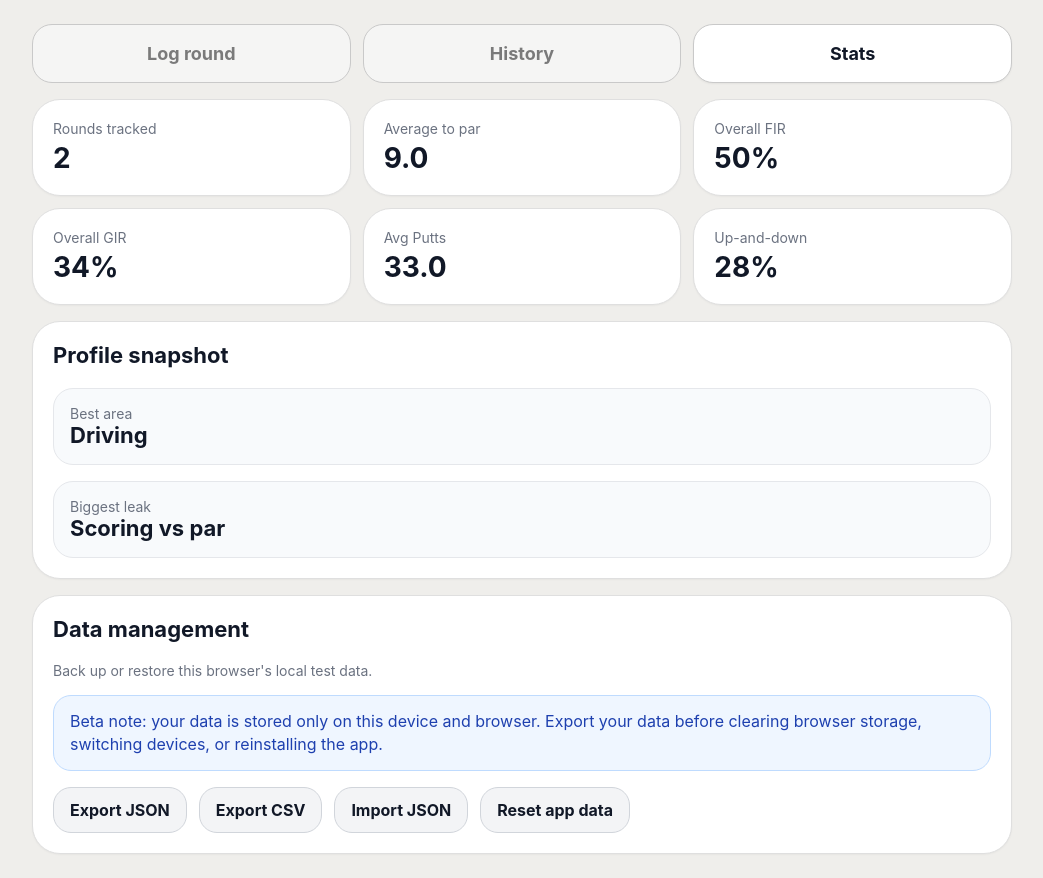
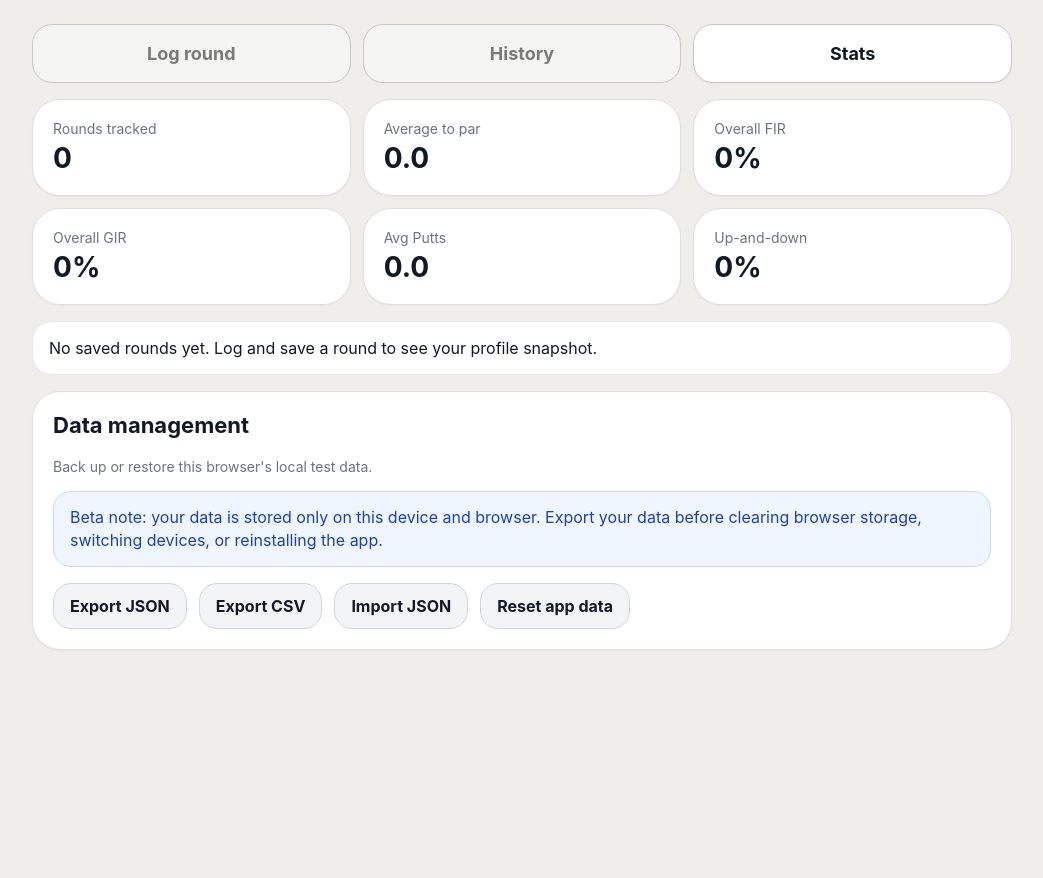
Before and after one commit to wihanneethling-hub/mygolfstats, a React (Vite) app: page / in a window 1280 px wide. Both pictures are taken after a click on the button "Stats". Shown: the whole page, without its empty margins (118-1161 px from the left). After the commit the page ends 800 px from the top, so only its background shows below. Built offline with nearby package versions, Linux system fonts and the light colour scheme.

Commit message:
Update App.jsx

```diff
--- a/src/App.jsx
+++ b/src/App.jsx
@@ -1,7 +1,7 @@
 import React, { useEffect, useMemo, useRef, useState } from 'react';
 import VoiceRecorder from './components/VoiceRecorder';
 import { starterCourseLayouts } from './courseData';
-import { defaultPlayers, historicalRounds, initialClarifications, initialHoles } from './data';
+import { defaultPlayers, initialClarifications, initialHoles } from './data';
 import { clearState, loadState, saveState } from './storage';
 import { average, buildSavedRound, calcStatsFromHoles, formatToPar } from './utils';
 import HoleEditor from './components/HoleEditor';
@@ -1281,6 +1281,7 @@ function DataManagement({ appData, onImportData, onResetData }) {
 
 function StatsTab({ rounds, selectedPlayer, appData, onImportData, onResetData }) {
   const filtered = rounds.filter((round) => round.player === selectedPlayer);
+  const hasRounds = filtered.length > 0;
   const dashboardStats = useMemo(() => {
     if (filtered.length === 0) {
       return { fairwaysPct: 0, girPct: 0, putts: '0.0', toPar: '0.0', upAndDownPct: 0 };
@@ -1307,6 +1308,7 @@ function StatsTab({ rounds, selectedPlayer, appData, onImportData, onResetData }
         <StatCard label="Avg Putts" value={dashboardStats.putts} />
         <StatCard label="Up-and-down" value={`${dashboardStats.upAndDownPct}%`} />
       </div>
+      {hasRounds ? (
         <Card>
           <CardHeader><CardTitle>Profile snapshot</CardTitle></CardHeader>
           <CardContent className="stack">
@@ -1320,6 +1322,9 @@ function StatsTab({ rounds, selectedPlayer, appData, onImportData, onResetData }
             </div>
           </CardContent>
         </Card>
+      ) : (
+        <div className="empty-box">No saved rounds yet. Log and save a round to see your profile snapshot.</div>
+      )}
       <DataManagement appData={appData} onImportData={onImportData} onResetData={onResetData} />
     </div>
   );
@@ -1336,7 +1341,7 @@ function StatsTab({ rounds, selectedPlayer, appData, onImportData, onResetData }
   const [holes, setHoles] = useState(initialHoles);
   const [clarifications, setClarifications] = useState(initialClarifications);
   const [editingHole, setEditingHole] = useState(null);
-  const [savedRounds, setSavedRounds] = useState(historicalRounds);
+  const [savedRounds, setSavedRounds] = useState([]);
   const [customCourseLayouts, setCustomCourseLayouts] = useState({});
   const [voiceRecap, setVoiceRecap] = useState('');
   const courseLayouts = useMemo(() => mergeCourseLayouts(customCourseLayouts), [customCourseLayouts]);
@@ -1495,7 +1500,7 @@ function handleResetData() {
   if (!extraConfirmed) return;
 
   clearState();
-  setSavedRounds(historicalRounds);
+  setSavedRounds([]);
   setSelectedPlayer('Joel');
   setCustomCourseLayouts({});
   setSelectedRoundId(null);
```
Lines whose indentation alone changed are shown as unchanged.
